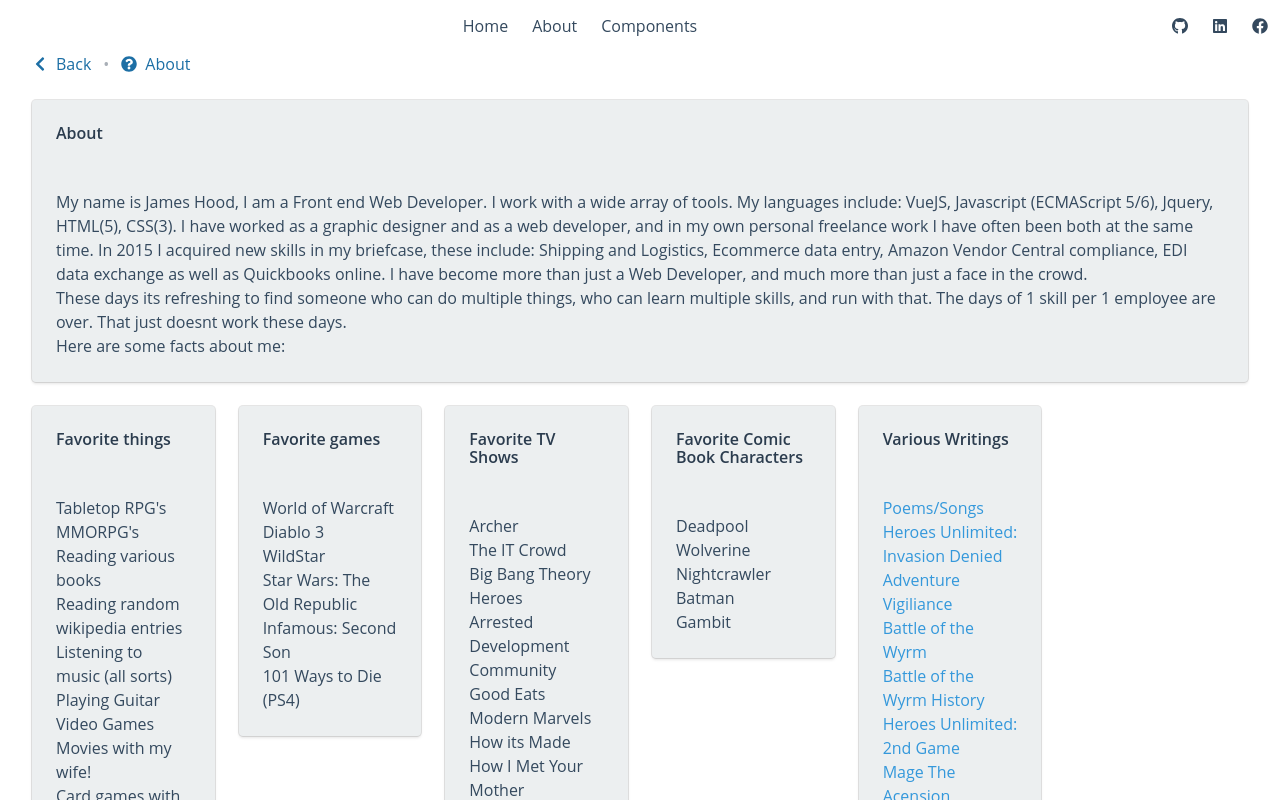
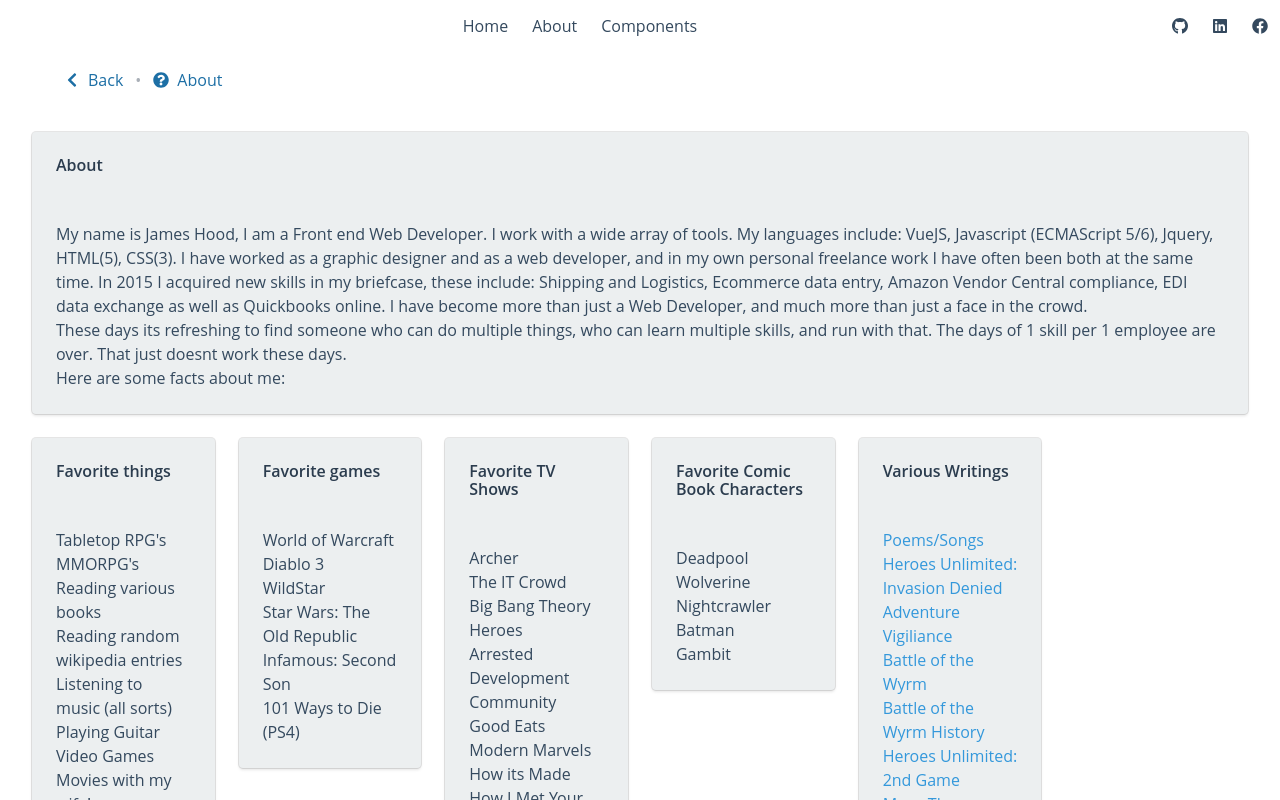
Before and after one commit to jameshood118/projects, a Vue app: page /about in a window 1280 px wide. Shown: the top 800 px of the page. Built offline with nearby package versions, Linux system fonts and the light colour scheme.

Commit message:
add is-spaced class

```diff
--- a/src/styles/main.scss
+++ b/src/styles/main.scss
@@ -8,3 +8,7 @@
 @import "~bulma/bulma";
 //Import Buefy
 @import "~buefy/src/scss/buefy";
+
+.is-spaced {
+    padding: 1rem 2rem;
+  }
```
